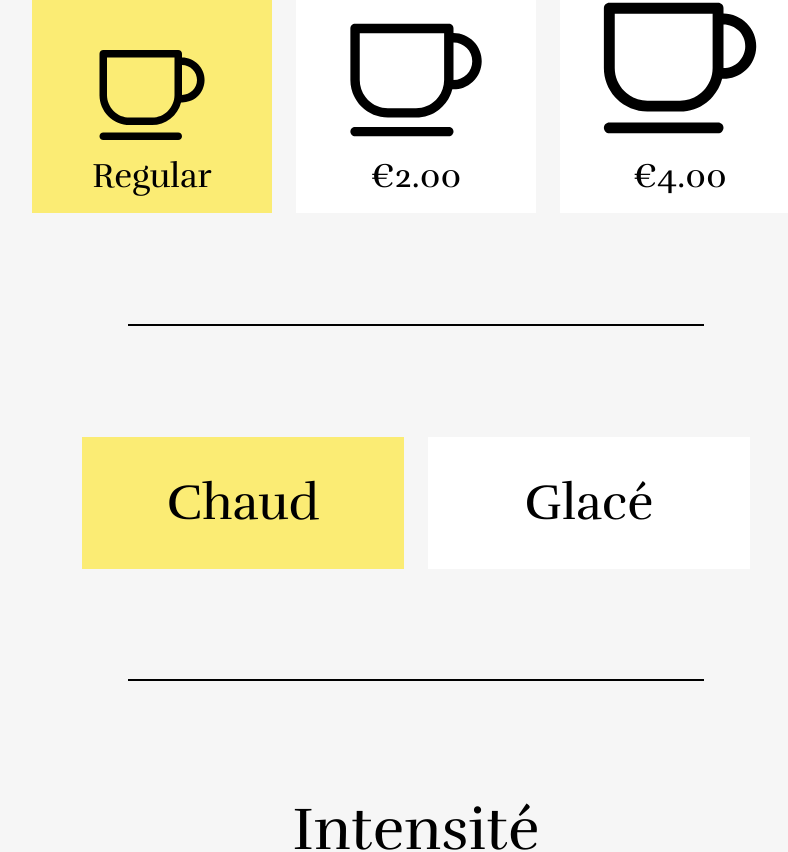
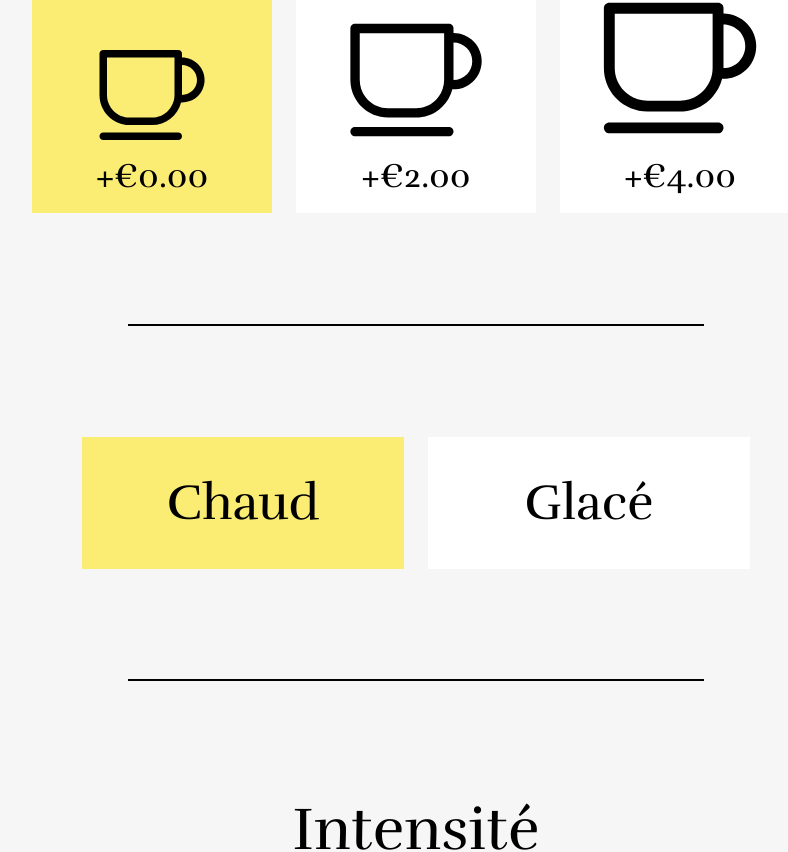
Before and after one commit to Morgane-Compa/house-of-tea, a React (Create React App) app: page /product/1 in a window 1280 px wide. Shown: the part 2191-3043 px from the top of the page, without its empty margins (224-1012 px from the left). Built offline with nearby package versions, Linux system fonts and the light colour scheme.

Commit message:
Condition tailles boisson suivant la catégorie ok et ajout de la condition si available ou non => productCardPage apparait sinon message pas dispo (pour le moment) => à rediriger en 404 ?

```diff
--- a/src/components/ExtraCard/ExtraCard.tsx
+++ b/src/components/ExtraCard/ExtraCard.tsx
@@ -13,42 +13,50 @@ interface IExtraCardProps {
 
 const ExtraCard = (props: IExtraCardProps) => {
 
-    const { name, image, price, maxQuantity } = props;
+    const { name, image, price, maxQuantity} = props;
+
 
     // ************* QuantityPicker (extraCard) *****************
-
     const [picker, setPicker] = useState(Number);
-    const [extraName, setExtraName] = useState("");
-    const [extraPrice, setExtraPrice] = useState(0);
-    const total = picker;
+    const [extraName, setExtraName] = useState<String>("");
+    const [extraPrice, setExtraPrice] = useState(Number);
+    // let picker: number = 0;
+    // let extraName: string = "";
+    // let extraPrice: number = 0;
 
     const increment = () => {
         if (picker !== maxQuantity) {
+            setExtraName(name);
             setPicker(picker + 1);
-            setExtraName(name);
-            //console.log(extraName);
-            setExtraPrice(price);
-            //console.log(extraPrice * total);
-            //console.log(picker);
+            setExtraPrice(price*picker);
+            // extraName = name;
+            // picker++;
+            // extraPrice = price*picker;
+            console.log(extraName);
+            console.log(picker);
+            console.log(extraPrice);
         } else {
             console.log("limite atteinte");
             return;
         }
-        return extraName && extraPrice * total && picker;
+        return extraName && extraPrice && picker;
     };
 
     const decrement = () => {
         if (picker !== 0) {
+            setExtraName(name);
             setPicker(picker - 1);
-            setExtraName(name);
-            //console.log(extraName);
-            setExtraPrice(price);
-            //console.log(extraPrice * total);
-            //console.log(picker);
+            setExtraPrice(price*picker);
+            // extraName = name;
+            // picker--;
+            // extraPrice = price*picker;
+            console.log(extraName);
+            console.log(picker);
+            console.log(extraPrice);
         } else {
             return;
         }
-        return extraName && extraPrice * total && picker;
+        return extraName && extraPrice && picker;
     };
 
 
@@ -67,7 +75,7 @@ const ExtraCard = (props: IExtraCardProps) => {
             </div>
             {/* Il faut que je communique au picker le name et le price */}
             <QuantityPicker increment={increment}
-            decrement={decrement} totalPicker={total} />
+            decrement={decrement} totalPicker={picker} />
         </div>
     )
 }
--- a/src/components/SizeChoiceList/SizeChoiceList.tsx
+++ b/src/components/SizeChoiceList/SizeChoiceList.tsx
@@ -41,19 +41,19 @@ const SizeChoiceList = (props: any) => {
       <button className={isSmall ? style.yellow : style.white} id="small" value="0" onClick={getSize}>
       <div className={style.responsive}>
         <img src="../assets/icons/small-cup.svg" alt="size" className={style.icon} />
-        <div className={style.price}>Regular</div>
+        <div className={style.price}>+{CurrencyFormater(0)}</div>
       </div>
       </button>
       <button className={isMid ? style.yellow : style.white}  id="mid" value="2" onClick={getSize}>
       <div className={style.responsive}>
         <img src="../assets/icons/mid-cup.svg" alt="size" className={style.icon} />
-        <div className={style.price}>{CurrencyFormater(2)}</div>
+        <div className={style.price}>+{CurrencyFormater(2)}</div>
       </div>
       </button>
       <button className={isBig ? style.yellow : style.white}  id="big" value="4" onClick={getSize}>
       <div className={style.responsive}>
         <img src="../assets/icons/big-cup.svg" alt="size" className={style.icon} />
-        <div className={style.price}>{CurrencyFormater(4)}</div>
+        <div className={style.price}>+{CurrencyFormater(4)}</div>
       </div>
       </button>
     </div>
--- a/src/mocks/product.mock.ts
+++ b/src/mocks/product.mock.ts
@@ -173,7 +173,7 @@ export const PRODUCTS: IProduct[] = [
     id: 1,
     name: "Thé des moines",
     description: "Thé vert et noir floral",
-    price: 30,
+    price: 3,
     image: {
       src: "/assets/products/teas/thé blanc.svg",
       alt: "image du thé des moines",
@@ -433,7 +433,7 @@ export const PRODUCTS: IProduct[] = [
     category: 2,
     subCategory: "chocolate",
     isCustomizable: false,
-    isAvailable: true,
+    isAvailable: false,
   },
 
 
--- a/src/pages/ProductDetailsPage/ProductDetailsPage.tsx
+++ b/src/pages/ProductDetailsPage/ProductDetailsPage.tsx
@@ -10,12 +10,13 @@ import ProductDetailCard from "components/ProductDetailCard/ProductDetailCard";
 import { useCartContext } from "contextes/CartContext";
 import { PRODUCTS } from "mocks/product.mock";
 import { useParams } from "react-router-dom";
+import { CurrencyFormater } from "utilities/CurrencyFormater";
 
-const ProductDetailsPage: React.FC = () => {
+const ProductDetailsPage: React.FC = (extraPrice) => {
 
   // ******************************************************************
   // ************* QuantityPicker pour nombre d'items *****************
-  const [picker, setPicker] = useState(Number);
+  const [picker, setPicker] = useState(1);
   const total = picker;
   const { addToCart } = useCartContext();
   const testProduct = PRODUCTS[0];
@@ -75,17 +76,25 @@ const ProductDetailsPage: React.FC = () => {
     console.log("L'intensité de la boisson sélectionnée est", intensity);
   }
   // *** EXTRALIST ***
+
   // *** OBJET CUSTOMIZE ***
 
   return (
     <>
+      {product?.isAvailable ?
         <form className={style.extraContainer}>
           <ProductDetailCard />
-        <span className={style.interligne}></span>
-        <SizeChoiceList sendSizeToDetailsPage={handleCallBackSize} />
-        {/* Condition apparition de l'intensité */}
+           {/* Condition apparition de la taille */}
           {
-          product?.customization?.isIntense ?
+            product?.category === 1 ?
+            <> <span className={style.interligne}></span>
+            <SizeChoiceList sendSizeToDetailsPage={handleCallBackSize} /></>
+          :
+          <></>
+          }
+          {/* Condition apparition de la température et de l'intensité */}
+          {
+            product?.customization?
               <>
                 <span className={style.interligne}></span>
                 <TemperatureChoiceList sendTempToDetailsPage={handleCallBackTemp} />
@@ -97,13 +106,12 @@ const ProductDetailsPage: React.FC = () => {
               </>
               :
               <></>
-
           }
           <span className={style.interligne}></span>
           <div className={style.total}>
             <div className={style.totalPrice}>
               {/* Récupérer les datas des childs pour le total */}
-            9.90€
+              {CurrencyFormater(product?.price * total)}
             </div>
             <div className={style.picker}>
               <QuantityPicker increment={increment} decrement={decrement} totalPicker={total} />
@@ -111,6 +119,10 @@ const ProductDetailsPage: React.FC = () => {
           </div>
           <CallToActionButton title={"Ajouter au panier"} callback={() => { addToCart(testProduct, testQuantity) }} />
         </form >
+        :
+        // Faire une redirection à la 404 ou plutôt en amont dans la page products au moment du click sur le produit
+        <p>Le produit est momentanément indisponible.</p>
+      }
     </>
   );
 };
```
Lines whose indentation alone changed are shown as unchanged.
